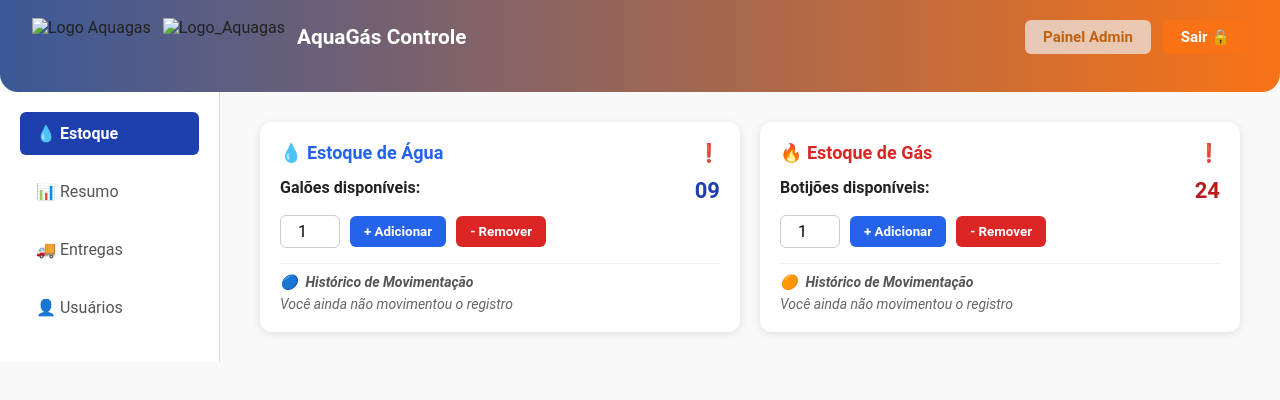
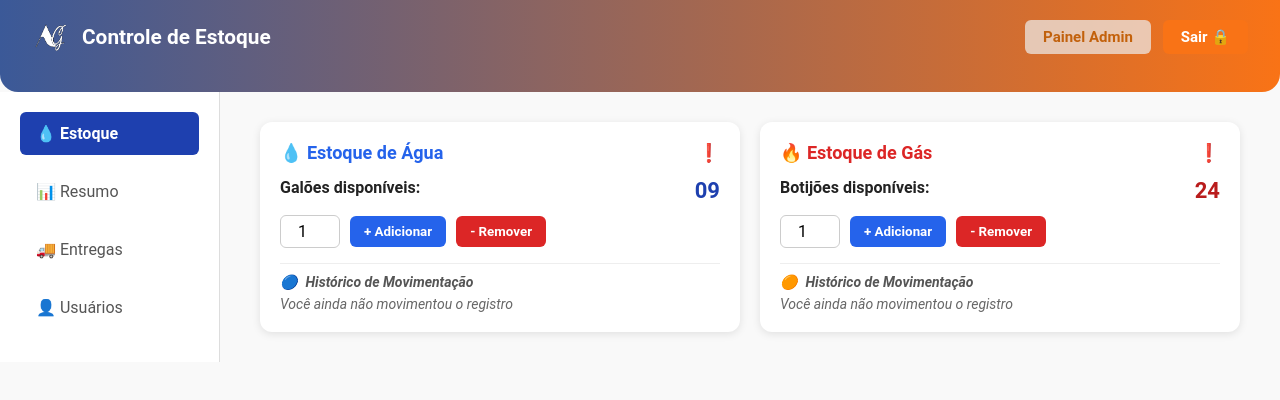
Before and after one commit to Fabiano-Alves17/SiteAquaGas, a plain HTML site: page dashboard.html in a window 1280 px wide. Drawn offline with Linux system fonts and the light colour scheme.

Commit message:
Update dashboard.html

```diff
--- a/dashboard.html
+++ b/dashboard.html
@@ -490,13 +490,12 @@
 <body>
   <header class="app-header">
     <div class="logo-area">
-      <img src="logo.png" alt="Logo Aquagas" />
-      <img src="logo.png" alt="Logo_Aquagas" />
-      <span style="font-size: 1.3rem; color: #fff; font-weight: bold;">AquaGás Controle</span>
+      <img src="logo_Aquagas.png" alt="Logo Aquagas" />
+      <span style="font-size: 1.3rem; color: #fff; font-weight: bold;">Controle de Estoque</span>
     </div>
     <div class="header-actions">
       <button class="admin-btn">Painel Admin</button>
-      <button class="logout-btn">Sair 🔒</button>
+      <button class="logout-btn" onclick="window.location.href='index.html'">Sair 🔒</button>
     </div>
   </header>
   <div style="display: flex;">
```
